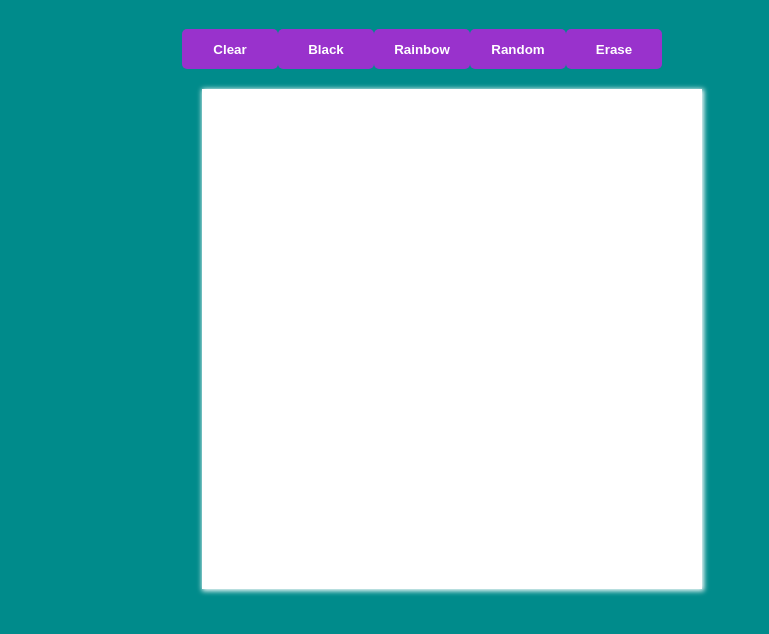
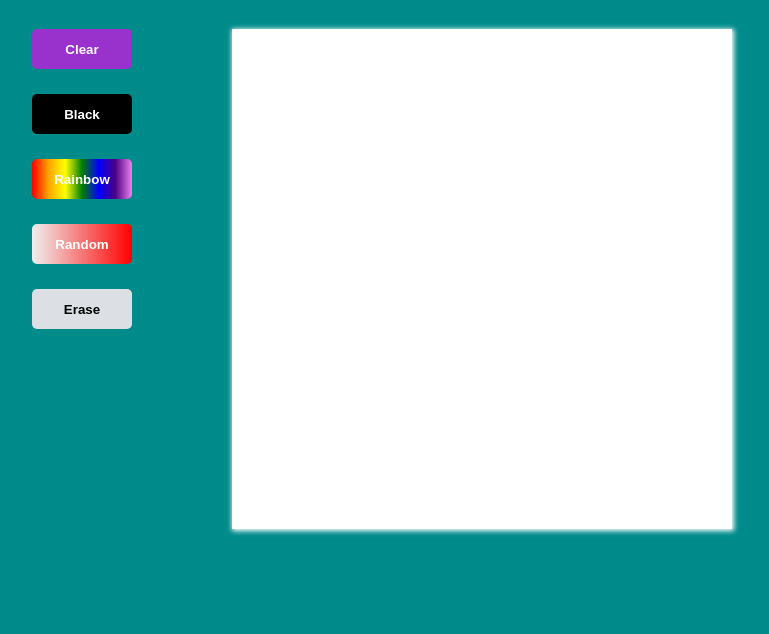
Before and after one commit to dessalugn/etch-aA-sketch, a plain HTML site: page index.html in a window 1280 px wide. Shown: the part 72-706 px from the top of the page, without its empty margins (218-987 px from the left). Drawn offline with Linux system fonts and the light colour scheme.

Commit message:
layout changed

```diff
--- a/index.html
+++ b/index.html
@@ -6,20 +6,26 @@
 </head>
 
 <body>
+    <div class="content-container">
         <div class="title">
             <h3>Etch-a-sketch
             </h3>
         </div>
-    <div class="main">
 
-        <button onclick="createDivArray1('clear')" class="clear-button">Clear</button>
-        <button onclick="createDivArray1('black')" class="clear-button">Black</button>
-        <button onclick="createDivArray1('rainbow')" class="clear-button">Rainbow</button>
-        <button onclick="createDivArray1('random')" class="clear-button">Random</button>
-        <button onclick="createDivArray2()" class="clear-button">Erase</button>
+        <div class="main-content-container">
+            <div class="buttons-container">
+                <button onclick="createDivArray1('clear')" class="btn purple">Clear</button>
+                <button onclick="createDivArray1('black')" class="btn black">Black</button>
+                <button onclick="createDivArray1('rainbow')" class="btn rainbow">Rainbow</button>
+                <button onclick="createDivArray1('random')" class="btn random">Random</button>
+                <button onclick="createDivArray2()" class="btn silver">Erase</button>
+            </div>
+            <div class="qube-container">
 
             </div>
-
+        </div>
+        <div class="footer"></div>
+    </div>
 </body>
 <script src="script.js"></script>
 
--- a/script.js
+++ b/script.js
@@ -17,7 +17,7 @@ function createDivContet(length, type) {
     var container = document.createElement('div');
     container.id = 'container';
     container.className = 'container';
-    var body = document.getElementsByTagName('body');
+    var body = document.getElementsByClassName('qube-container');
     body[0].appendChild(container);
     for (var i = 0; i < length; i++) {
         var main_container = document.createElement('div');
--- a/style.css
+++ b/style.css
@@ -4,20 +4,27 @@ body {
     font-family: sans-serif;
 }
 
+.content-container {
+    display: flex;
+    flex-direction: column;
+}
+
+.main-content-container {
+    display: flex;
+}
+
 .container {
-    margin: 20px 0px 0px 50px;
+    margin: 0px 0px 0px 50px;
     box-shadow: #fff 1px 1px 5px 1px;
     background-color: rgb(255, 255, 255);
     width: 500px;
     height: 500px;
-    margin-left: 420px;
     margin-bottom: 50px;
 }
 
-.clear-button {
+.btn {
     width: 100px;
     height: 40px;
-    background-color: darkorchid;
     border-radius: 5px;
     border: none;
     cursor: pointer;
@@ -25,14 +32,38 @@ body {
     font-weight: bolder;
 }
 
+.random {
+    background-image: linear-gradient(to right, rgba(255, 0, 0, 0), rgba(255, 0, 0, 1));
+}
+
+.silver {
+    background-color: rgb(220, 224, 228);
+    color: #000;
+}
+
+.black {
+    background-color: #000;
+}
+
+.purple {
+    background-color: darkorchid;
+}
+
+.rainbow {
+    background-image: linear-gradient(to right, red, orange, yellow, green, blue, indigo, violet);
+}
+
 .main-container {
     display: flex;
 }
 
-.main {
-    margin: 0px 400px 0px 400px;
+.buttons-container {
+    margin-left: 200px;
+    width: 200px;
+    height: 300px;
     display: flex;
     align-items: center;
+    flex-direction: column;
     justify-content: space-between;
 }
 
```
Lines whose indentation alone changed are shown as unchanged.
